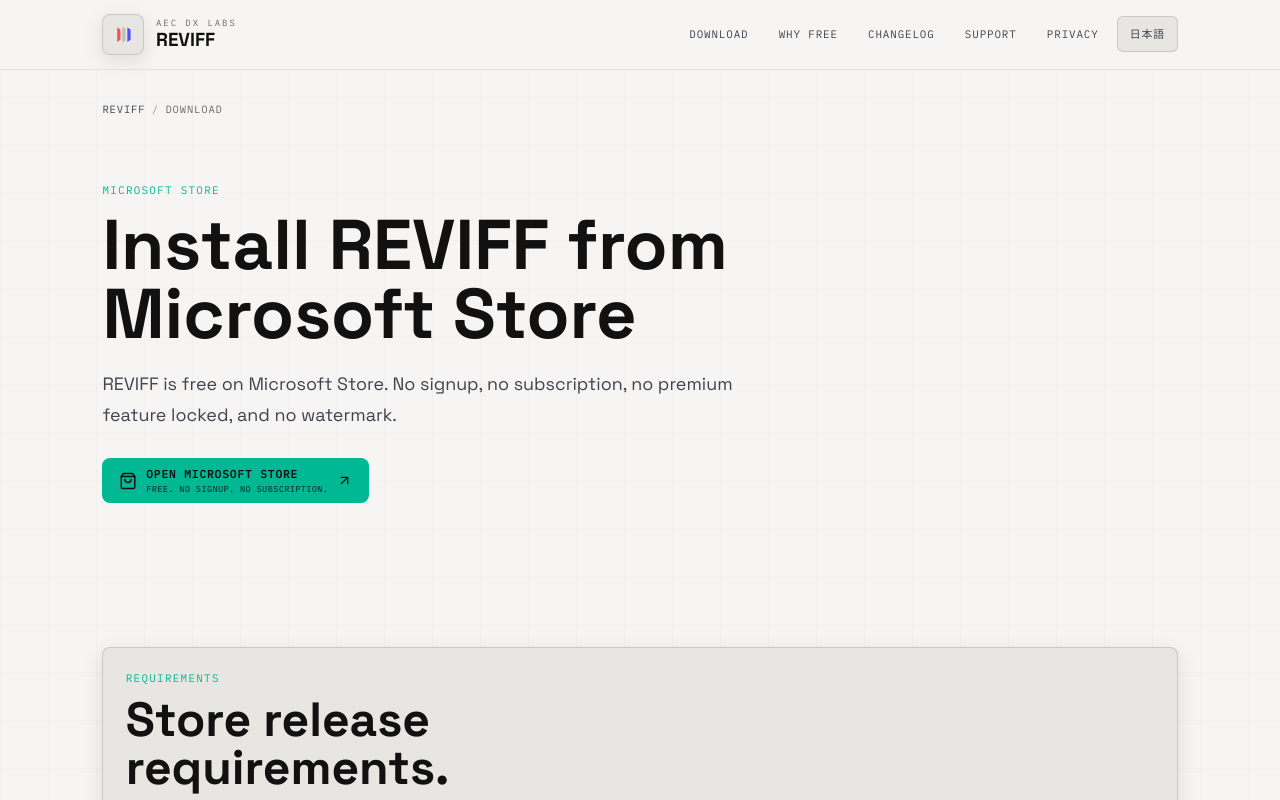
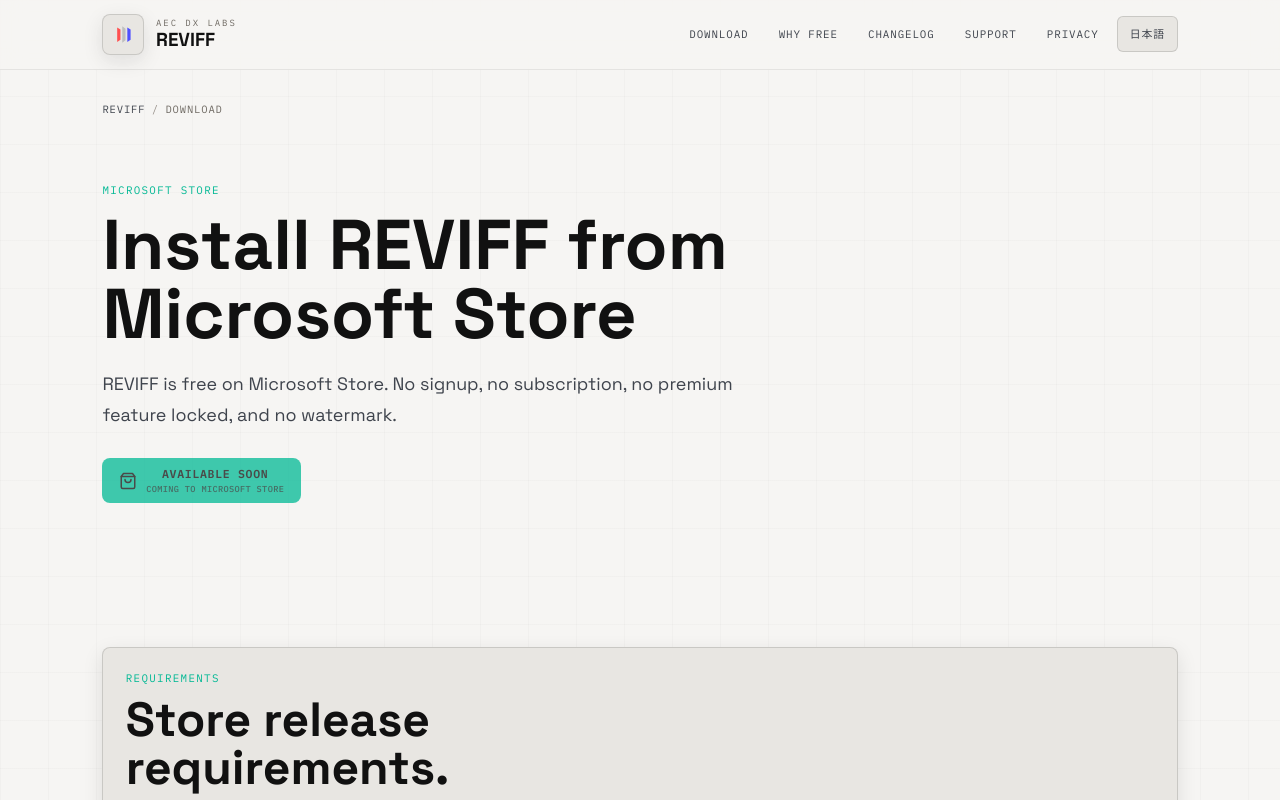
Before and after one commit to kimkeoangkea/ReviffWebsite, a Next.js app: page /download in a window 1280 px wide. Shown: the top 800 px of the page. Built offline with nearby package versions, Linux system fonts and the light colour scheme; no server answers.

Commit message:
Add analytics and store availability state

```diff
--- a/app/globals.css
+++ b/app/globals.css
@@ -235,6 +235,15 @@
 .btn-primary:hover,
 .btn-secondary:hover {
   transform: translateY(-1px);
+}
+
+.btn-primary--unavailable {
+  opacity: 0.75;
+  cursor: not-allowed;
+}
+
+.btn-primary--unavailable:hover {
+  transform: none;
 }
 
 .btn-secondary {
--- a/app/layout.tsx
+++ b/app/layout.tsx
@@ -1,6 +1,7 @@
 import type { Metadata, Viewport } from "next";
 import type { ReactNode } from "react";
 import { IBM_Plex_Mono, Noto_Sans_JP, Space_Grotesk } from "next/font/google";
+import Script from "next/script";
 import "@/app/globals.css";
 import { PRODUCT, SEO } from "@/lib/product";
 
@@ -72,6 +73,18 @@
     <html lang="en">
       <body className={`${spaceGrotesk.variable} ${ibmPlexMono.variable} ${notoSansJp.variable}`}>
         {children}
+        <Script
+          src="https://www.googletagmanager.com/gtag/js?id=G-YV1LWREYY5"
+          strategy="afterInteractive"
+        />
+        <Script id="google-analytics" strategy="afterInteractive">
+          {`
+            window.dataLayer = window.dataLayer || [];
+            function gtag(){dataLayer.push(arguments);}
+            gtag('js', new Date());
+            gtag('config', 'G-YV1LWREYY5');
+          `}
+        </Script>
       </body>
     </html>
   );
--- a/components/store-button.tsx
+++ b/components/store-button.tsx
@@ -10,7 +10,28 @@
   className?: string;
 }
 
+const UNAVAILABLE_COPY = {
+  label: { en: "Available Soon", ja: "近日配信予定" },
+  hint: { en: "Coming to Microsoft Store", ja: "Microsoft Store で近日配信" },
+} as const;
+
 export function StoreButton({ locale, label, hint, className = "" }: StoreButtonProps) {
+  if (!PRODUCT.storeAvailable) {
+    return (
+      <button
+        type="button"
+        disabled
+        className={`focus-ring btn-primary btn-primary--unavailable ${className}`}
+      >
+        <ShoppingBag size={18} strokeWidth={2} />
+        <span>
+          <span>{t(locale, UNAVAILABLE_COPY.label)}</span>
+          <span className="btn-sub">{t(locale, UNAVAILABLE_COPY.hint)}</span>
+        </span>
+      </button>
+    );
+  }
+
   return (
     <a
       className={`focus-ring btn-primary ${className}`}
--- a/lib/product.ts
+++ b/lib/product.ts
@@ -8,9 +8,10 @@
   version: "1.0.0.0",
   siteUrl,
   releaseDate: "2026-06-18",
+  storeAvailable: false,
   storeUrl:
     process.env.NEXT_PUBLIC_MICROSOFT_STORE_URL ??
-    "https://apps.microsoft.com/detail/9NXXXXXXXXXX",
+    "https://apps.microsoft.com/detail/9NP4KTH0HHHJ",
   feedbackUrl:
     process.env.NEXT_PUBLIC_FEEDBACK_URL ??
     "https://docs.google.com/forms/d/e/1FAIpQLSeMMP2qF1hmb0sEt3IOFetuyUciCNjrxQSjEx4Nt_4449Dw2g/viewform?usp=dialog",
```
Also changed, not shown: 1 other file (tests, documents, lock files or other folders).
